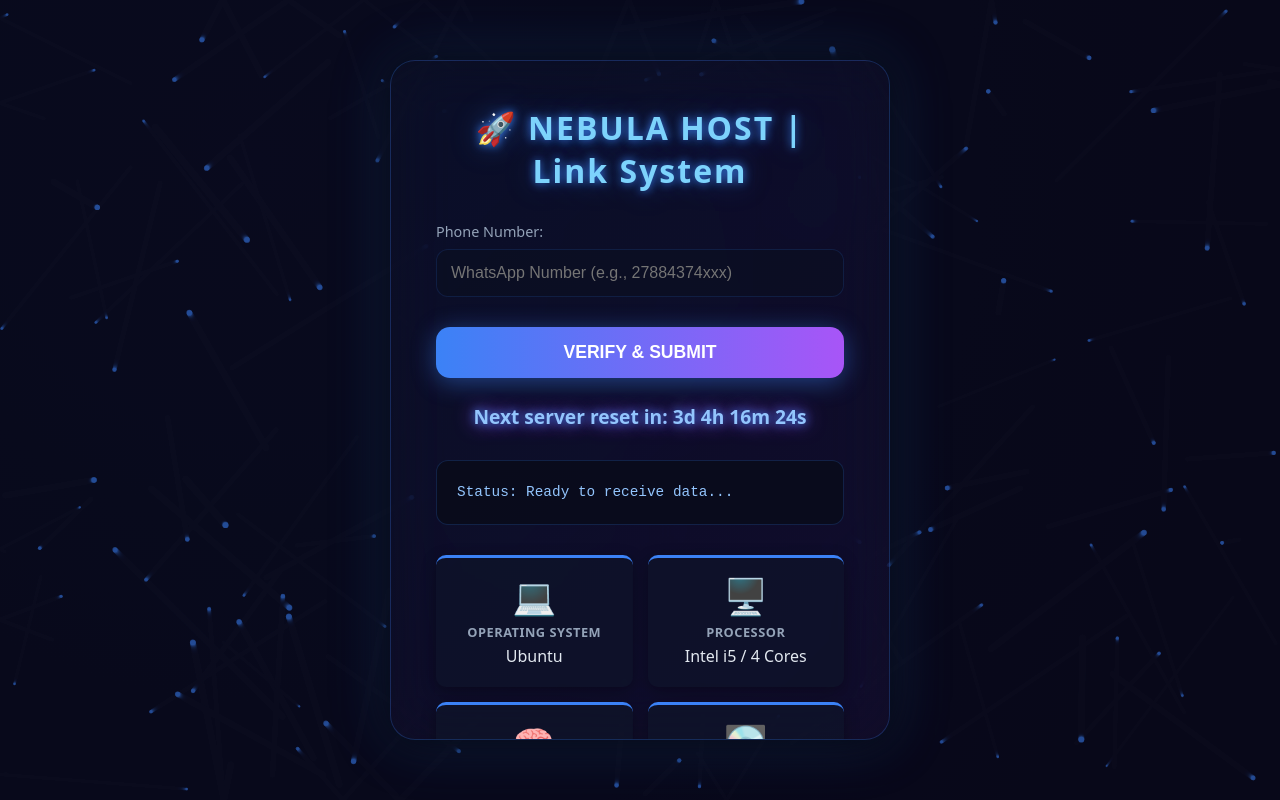
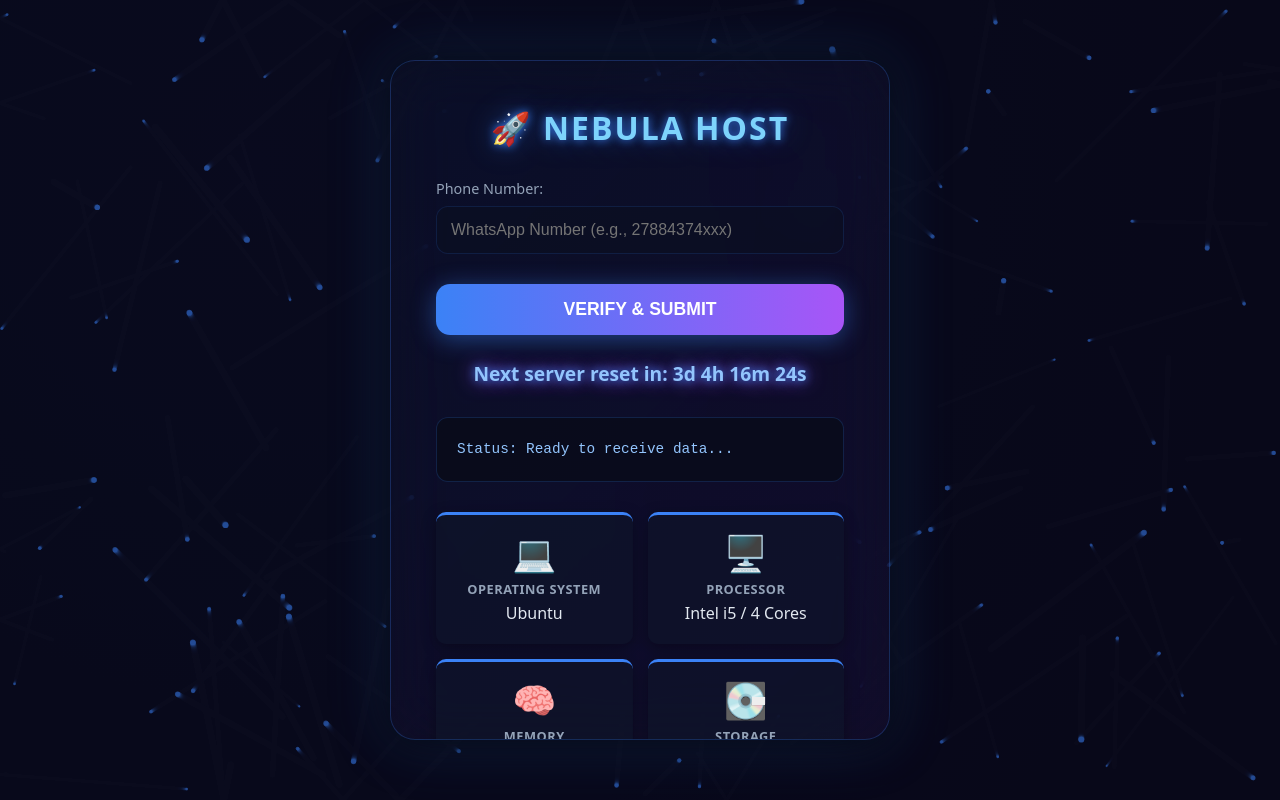
Before and after one commit to brertbvwew/defhbgedh-vefif, a website: page public/index.html in a window 1280 px wide. Drawn offline with Linux system fonts and the light colour scheme.

Commit message:
Update index.html

```diff
--- a/public/index.html
+++ b/public/index.html
@@ -256,7 +256,7 @@
   <canvas id="particles"></canvas>
 
   <div class="box">
-    <h1>🚀 NEBULA HOST | Link System</h1>
+    <h1>🚀 NEBULA HOST</h1>
 
     <div id="paidFields">
       <label for="amount">Amount:</label>
```
